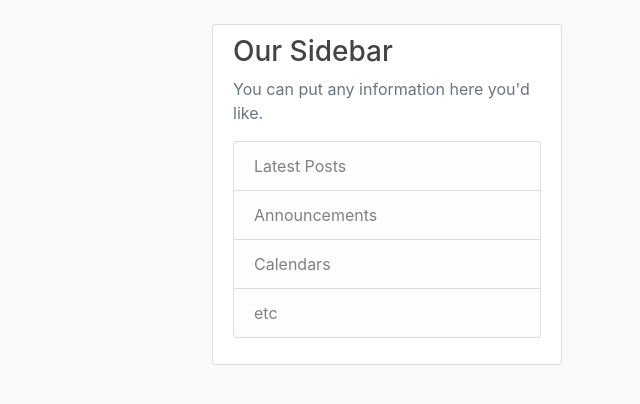
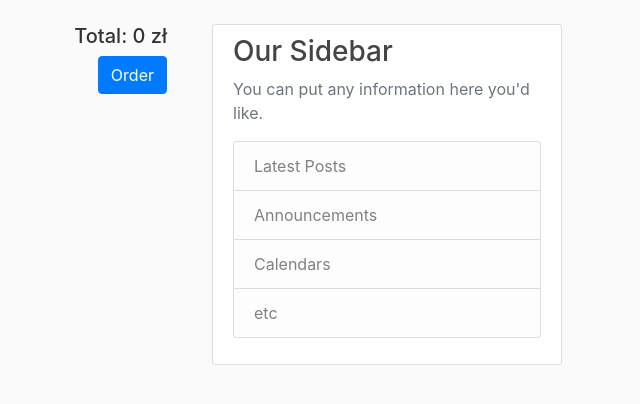
Before and after one commit to RolandMcDoland/GamesShop, a Django app: page /cart in a window 1280 px wide. Shown: the part 56-460 px from the top of the page, without its empty margins (633-1273 px from the left). Run offline with Django 3.2, Linux system fonts and the light colour scheme; data that the repository does not hold is empty; some libraries are stand-ins or nearby versions.

Commit message:
Price total added

```diff
--- a/shop/models.py
+++ b/shop/models.py
@@ -2,7 +2,7 @@ from django.db import models
 
 class Offer(models.Model):
     name = models.CharField(max_length=100)
-    price = models.CharField(max_length=10, default="199,99zł")
+    price = models.FloatField(default=124.99)
     release_date = models.DateField()
     developer = models.CharField(max_length=100)
     in_order = models.BooleanField(default=False)
--- a/shop/templates/shop/cart.html
+++ b/shop/templates/shop/cart.html
@@ -4,3 +4,9 @@
         <button class="btn btn-danger" type="submit">Delete</button>
     </form>
 {% endblock button %}
+{% block order %}
+    <div class="container">
+        <p class="h5 float-right">Total: {{ total }} zł</p>
+        <a class="btn btn-primary float-right" href="/cart/order/" role="button" style="clear: right;">Order</a>
+    </div>
+{% endblock order %}
--- a/shop/templates/shop/list.html
+++ b/shop/templates/shop/list.html
@@ -9,9 +9,10 @@
             </div>
                 <img src="{{ offer.cover_image }}" class="rounded float-right" alt="Game cover" width="90" height="135">
                 <h2><a class="article-title" href="#">{{ offer.name }}</a></h2>
-                <p class="article-content">{{ offer.price }}</p>
+                <p class="article-content">{{ offer.price }} zł</p>
                 {% block button %}{% endblock %}
             </div>
         </article>
     {% endfor %}
+    {% block order %}{% endblock %}
 {% endblock content %}
--- a/shop/views.py
+++ b/shop/views.py
@@ -7,6 +7,12 @@ def home(request):
 
 def cart(request):
     context = { 'offers': Offer.objects.filter(in_order = True) }
+
+    sum = 0
+    for offer in context['offers']:
+        sum += offer.price
+    context['total'] = sum
+
     return render(request, 'shop/cart.html', context)
 
 def add_to_cart(request, name):
```
Also changed, not shown: shop/migrations/0006_auto_20200904_1640.py (added).
